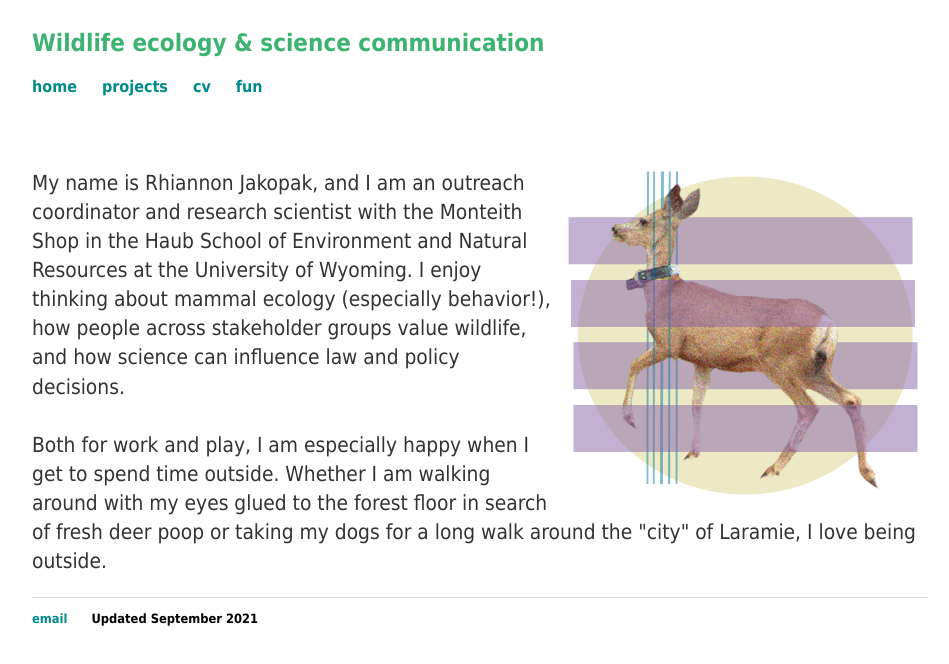
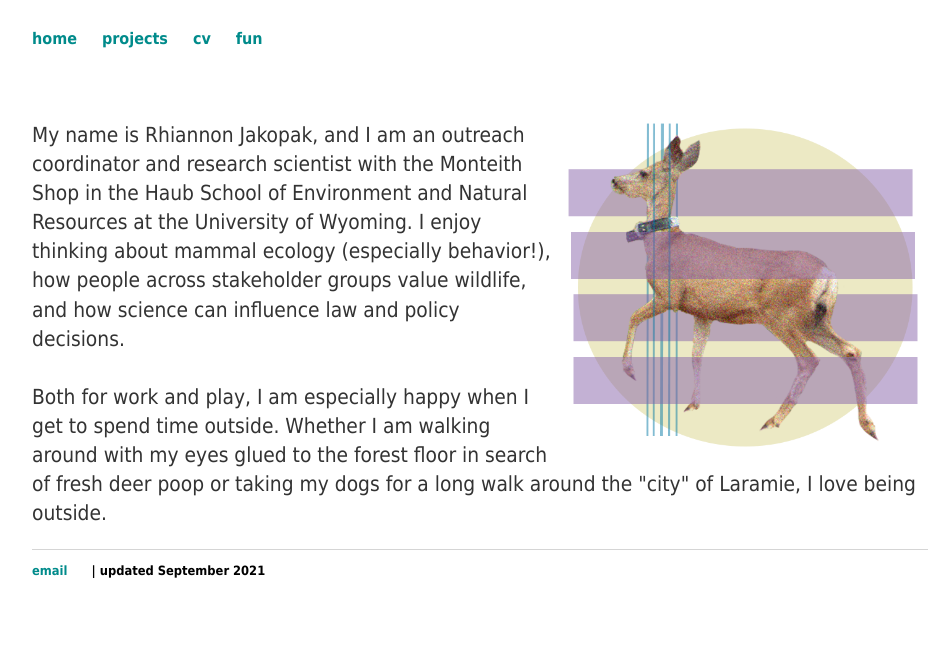
Before and after one commit to rjakopak/rjakopak.github.io, a plain HTML site: page index.html in a window 1280 px wide. Shown: the part 212-876 px from the top of the page, without its empty margins (160-1109 px from the left). After the commit the page ends 850 px from the top, so only its background shows below. Drawn offline with Linux system fonts and the light colour scheme.

Commit message:
Update index.html

```diff
--- a/index.html
+++ b/index.html
@@ -7,8 +7,6 @@
 	</head>
 	<body>
 		<h1>Rhiannon Jakopak </h1>
-		<h2>Wildlife ecology & science communication </h2>
-
 		<nav>
     		<ul>
         		<li><a href="/">home</a></li>
@@ -41,7 +39,7 @@
 		<footer>
     		<ul>
         		<li><a href="mailto:rjakopak@gmail.com">email</a></li>
-			<li>Updated September 2021</li>
+			<li>| updated September 2021</li>
 			</ul>
 		</footer>
 	</body>
```
